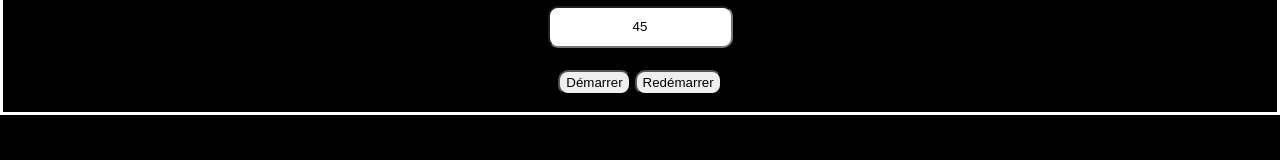
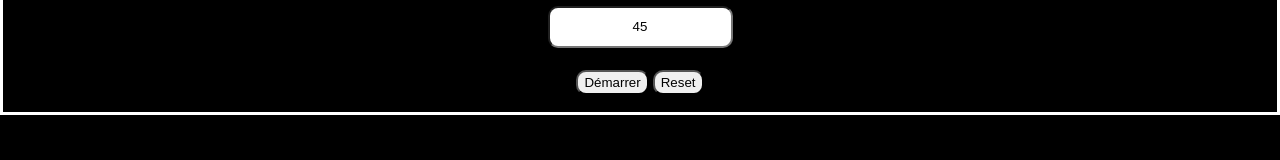
Before and after one commit to Omar-938/compteur, a plain HTML site: page index.html in a window 1280 px wide. Shown: the part 466-626 px from the top of the page. Drawn offline with Linux system fonts and the light colour scheme.

Commit message:
Update index.html

```diff
--- a/index.html
+++ b/index.html
@@ -30,7 +30,7 @@
 </form>
 <div class="button">
     <button id="start">Démarrer</button>
-    <button id="restart">Redémarrer</button>
+    <button id="restart">Reset</button>
 </div>
 
 </div>
```
